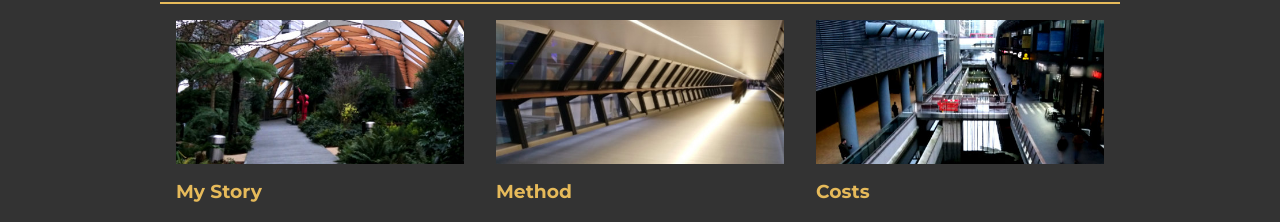
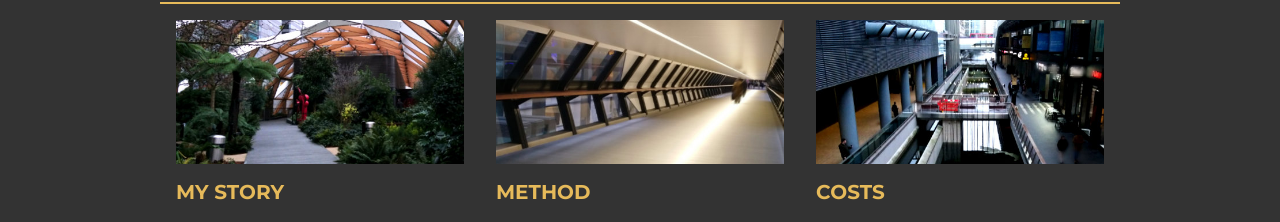
Before and after one commit to Croft5/sales-calling.co.uk, a plain HTML site: page index.html in a window 1280 px wide. Shown: the part 564-786 px from the top of the page. Drawn offline with Linux system fonts and the light colour scheme.

Commit message:
Adjusted H3

```diff
--- a/sales-calling.css
+++ b/sales-calling.css
@@ -57,7 +57,9 @@ h2 {
 }
 
 h3 {
+    font-size: 1.25rem;
     margin-top: 0;
+    text-transform: uppercase;
 }
 
 a {
```
